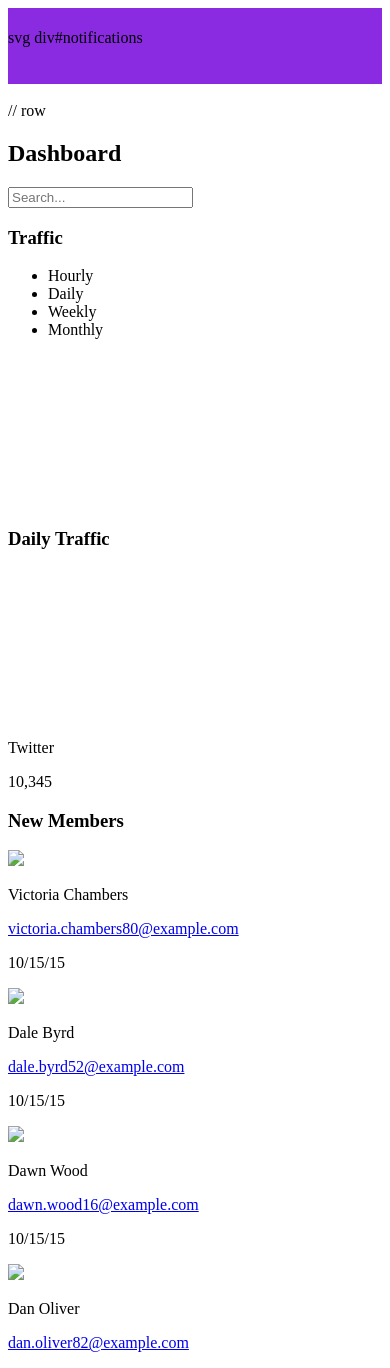
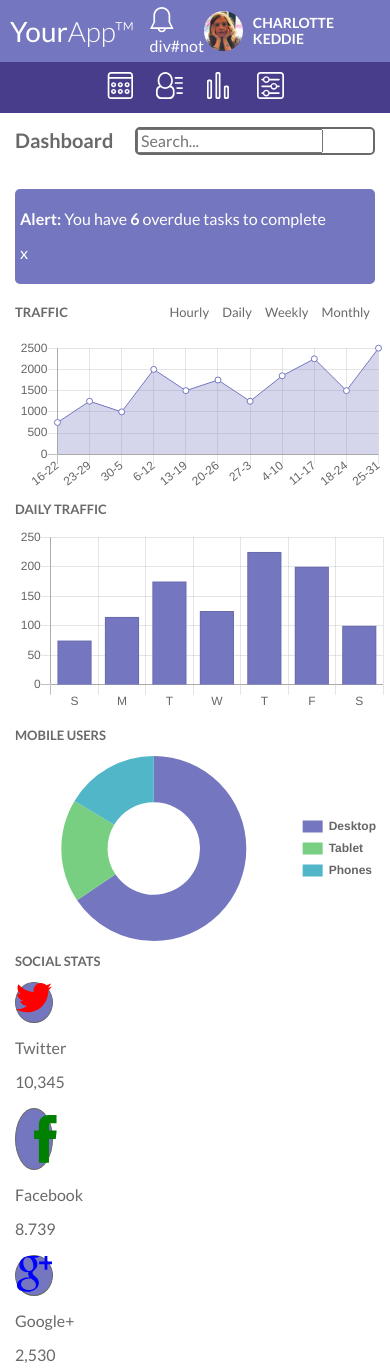
Before and after one commit to CharlotteSJK/ck-unit-7-webapp-dashboard, a plain HTML site: page index.html in a window 390 px wide. Shown: the top 1368 px of the page. Drawn offline with nearby package versions, Linux system fonts and the light colour scheme; files that its build step writes are made by us from their sources.

Commit message:
Added charts

```diff
--- a/app.js
+++ b/app.js
@@ -0,0 +1,156 @@
+const alertBanner = document.getElementById('alert');
+const trafficCanvas = document.getElementById('traffic-chart');
+const dailyCanvas = document.getElementById('daily-chart');
+const mobileCanvas = document.getElementById('mobile-chart');
+const user = document.getElementById('userField');
+const message = document.getElementById('messageField');
+const send = document.getElementById('send');
+
+
+// Alert Banner section
+
+// HTML for the alert banner
+
+alertBanner.innerHTML =
+`
+<div class="alert-banner">
+<p><strong>Alert:</strong> You have <strong>6</strong> overdue tasks
+to complete</p>
+<p class="alert-banner-close">x</p>
+</div>
+`
+
+alertBanner.style.backgroundColor = '#7477BF';
+alertBanner.style.borderRadius = '5px';
+alertBanner.style.padding = '5px';
+alertBanner.style.color = '#fff';
+
+alertBanner.addEventListener('click', e => {
+    const element = e.target;
+    if (element.classList.contains("alert-banner-close")) {
+    alertBanner.style.display = "none";
+    }
+});
+
+// Line Graph
+
+let trafficData = {
+    labels: ["16-22", "23-29", "30-5", "6-12", "13-19", "20-26", "27-3",
+    "4-10", "11-17", "18-24", "25-31"],
+    datasets: [{
+    data: [750, 1250, 1000, 2000, 1500, 1750, 1250, 1850, 2250, 1500,
+    2500],
+    backgroundColor: 'rgba(116, 119, 191, .3)',
+    borderColor: '#7477BF',
+    borderWidth: 1,
+    lineTension: 0,
+    pointBackgroundColor: '#fff',
+    pointBorderColor: '#7477BF',
+    pointBorderWidth: 1,
+    pointStyle: 'circle'
+    }]
+    };
+
+    let trafficOptions = {
+        aspectRatio: 2.5,
+        animation: {
+        duration: 0
+        },
+        scales: {
+        yAxes: [{
+        ticks: {
+        beginAtZero:true
+        }
+        }]
+        },
+        legend : {
+        display: false
+        }
+        };
+
+let trafficChart = new Chart(trafficCanvas, {
+    type: 'line',
+    data: trafficData,
+    options: trafficOptions
+    });
+
+
+// Bar Chart
+
+const dailyData = {
+    labels: ["S", "M", "T", "W", "T", "F", "S"],
+    datasets: [{
+    label: '# of Hits',
+    data: [75, 115, 175, 125, 225, 200, 100],
+    backgroundColor: '#7477BF',
+    borderWidth: 1
+    }]
+    };
+
+    const dailyOptions = {
+    scales: {
+    yAxes: [{
+    ticks: {
+    beginAtZero:true
+    }
+    }]
+    },
+    legend : {
+    display: false
+    }
+}
+
+let dailyChart = new Chart(dailyCanvas, {
+    type: 'bar',
+    data: dailyData,
+    options: dailyOptions
+    });
+
+
+// Doughnut Chart
+
+const mobileData = {
+    labels: ["Desktop", "Tablet", "Phones"],
+    datasets: [{
+    label: '# of Users',
+    data: [2000, 550, 500],
+    borderWidth: 0,
+    backgroundColor: [
+    '#7477BF',
+    '#78CF82',
+    '#51B6C8'
+    ]
+    }]
+    };
+
+const mobileOptions = {
+    legend: {
+    position: 'right',
+    labels: {
+    boxWidth: 20,
+    fontStyle: 'bold'
+    }
+    }
+    }
+
+let mobileChart = new Chart(mobileCanvas, {
+    type: 'doughnut',
+    data: mobileData,
+    options: mobileOptions
+    });
+
+
+// Messaging section
+
+send.addEventListener('click', () => {
+    // ensure user and message fields are filled out
+    if (user.value === "" && message.value === "") {
+    alert("Please fill out user and message fields before sending");
+    } else if (user.value === "" ) {
+    alert("Please fill out user field before sending");
+    } else if (message.value === "" ) {
+    alert("Please fill out message field before sending");
+    } else {
+    alert(`Message successfully sent to: ${user.value}`);
+    }
+    });
--- /dev/null
+++ b/css/styles.css
@@ -0,0 +1,191 @@
+body {
+    font-family: 'Lato', sans-serif;
+    color: #696969;
+}
+
+h2 {
+    font-size: 20px;
+}
+
+h3 {
+    font-size: 13px;
+    text-transform: uppercase;
+}
+
+.grid-container {
+    display: grid;
+    grid-template-columns: 100%;
+    grid-template-rows: auto;
+    grid-template-areas:
+		"header"
+		"navigation"
+		"main";
+}
+
+header {
+    grid-area: header;
+    background-color: #7477BF;
+    color: #fff;
+    margin-top: 0;
+
+    display: flex;
+    flex-direction: row;
+    justify-content: flex-end;
+    align-items: center;
+
+}
+
+header h1 {
+    margin: 15px;
+    margin-left: 10px;
+    font-size: 28px;
+    font-weight: lighter;
+}
+
+header img {
+    max-width: 50%;
+}
+
+header h3 {
+    font-size: 14px;
+    font-weight: bold;
+    margin-right: 10px;
+    margin-left: 10px;
+}
+
+nav {
+    grid-area: navigation;
+    background-color: #483D8B;
+    text-align: center;
+}
+
+nav img {
+    max-width: 7%;
+    margin: 10px;
+}
+
+main {
+    margin: 0 15px;
+    grid-area: main;
+}
+
+.main-header {
+    margin-bottom: 20px;
+}
+
+.main-header,
+.traffic-header {
+    display: flex;
+    justify-content: space-between;
+    align-items: center;
+}
+
+.main-header-search {
+    border: solid 2px;
+    border-radius: 5px;
+    padding-right: 50px;
+}
+
+.profile-image {
+    border-radius: 50%;
+    max-width: 10%;
+}
+
+.traffic-nav-link {
+    display: inline-block;
+    padding: 5px;
+    font-size: 13px;
+}
+
+.widget-container-full, .widget-container-half {
+    width: 95vw;
+    }
+
+ .social-image {
+        max-width: 10%;
+        max-height: 10%;
+        border: solid 1px;
+        border-radius: 50%;
+        background-color: #7477BF;
+    }
+
+.members-text a {
+    color: #7477BF;
+}
+
+
+
+
+
+
+
+
+
+
+
+
+@media (min-width: 768px) {
+
+    .grid-container {
+        grid-template-columns: 55px 1fr;
+        grid-template-areas:
+            "header header"
+            "navigation main";
+    }
+
+    .main {
+        display: grid;
+        grid-template-columns: 50%;
+        /* grid-template-rows: repeat(6, auto); */
+        /* grid-template-areas:
+		"main"
+		"traffic"
+        "daily daily"
+        "social"
+        "members recent-activity"
+        "message settings"; */
+
+    }
+
+    /* .main {
+        grid-area: main;
+    }
+
+    .traffic {
+        grid-area: traffic;
+    }
+
+    .daily {
+        grid-area: daily;
+    }
+
+    .members {
+        grid-area: members;
+    }
+
+    .recent-activity {
+        grid-area: recent-activity;
+    }
+
+    .message {
+        grid-area: message;
+    }
+
+    .settings {
+        grid-area: settings;
+    } */
+
+    .traffic, .social {
+        grid-column: 1 / span 2;
+        }
+
+     .daily, .members, .message {
+        grid-column: 1 / span 1;
+        }
+
+    .mobile, .activity, .settings {
+        grid-column: 2 / span 1;
+        }
+}
+
+@media (min-width: 1024px) {}
--- a/index.html
+++ b/index.html
@@ -4,26 +4,31 @@
     <meta charset="utf-8">
     <title>WebApp Dashboard</title>
     <meta name="viewport" content="width=device-width, initial-scale=1.0">
+    <link href="https://fonts.googleapis.com/css2?family=Lato:ital,wght@0,300;0,400;0,700;1,300&display=swap" rel="stylesheet">
     <link rel="stylesheet" type="text/css" href="css/styles.css">
+    <link rel="stylesheet" type="text/css" href="css/normalize.css">
   </head>
   <body class="grid-container">
 
     <header>
-      <h1></h1>
+      <h1><strong>Your</strong>App&trade;</h1>
       <div>
-        svg
-        div#notifications
+        <img src="icons/icon-bell.svg" alt="bell icon">
+        div#not
       </div>
-      <img>
-      <h3></h3>
+      <img src="images/rsz_ckedinburghsmall.jpg" class="profile-image">
+      <h3>Charlotte Keddie</h3>
     </header>
 
     <nav>
-      <a> <img> </a>
+      <a> <img src="icons/icon-dashboard.svg" alt="dashboard icon"> </a>
+      <a> <img src="icons/icon-members.svg" alt="members icon"> </a>
+      <a> <img src="icons/icon-visits.svg" alt="visits icon"> </a>
+      <a> <img src="icons/icon-settings.svg" alt="settings icon"> </a>
     </nav>
 
-    <main>
-      <div class="main-header"> // row
+    <main class="main">
+      <div class="main-header">
         <h2 class="headline">Dashboard</h2>
         <div class="main-header-search">
           <input type="search" placeholder="Search..." />
@@ -58,17 +63,40 @@
         </div>
       </section>
 
-      <div class="social-container">
-          <div class="social-image"
-        <!-- inline SVG not included for brevity -->
-          </div>
+      <!-- doughnut graph -->
+      <section class="mobile">
+        <h3>Mobile Users</h3>
+        <div class="widget-container-half">
+          <canvas id="mobile-chart"></canvas>
+        </div>
+      </section>
+
+
+
+      <div class="social">
+          <h3>Social Stats</h3>
+          <div class="social-image">
+          <img src="icons/icon-twitter.svg" alt="Twitter icon">
+        </div>
           <div class="social-text">
             <p>Twitter</p>
             <p>10,345</p>
           </div>
+          <div class="social-image">
+          <img src="icons/icon-facebook.svg" alt="Facebook icon">
+          </div>
+          <div class="social-text">
+            <p>Facebook</p>
+            <p>8.739</p>
+          </div>
+          <div class="social-image">
+            <img src="icons/icon-google-plus.svg" alt="Google+ icon">
+          </div>
+          <div class="social-text">
+            <p>Google+</p>
+            <p>2,530</p>
+          </div>
       </div>
-        <!-- add two more social containers and child
-        elements for other social media items -->
         </div>
         </div>
 
@@ -76,63 +104,65 @@
       <section class="members">
           <h3>New Members</h3>
           <div class="members-container">
-            <img src="images/Sept2018Profile.jpg" class="profile-image">
+            <img src="images/member-1.jpg" class="profile-image">
             <div class="members-text">
               <p>Victoria Chambers</p>
               <a href="#">victoria.chambers80@example.com</a>
             </div>
             <p>10/15/15</p>
 
-            <img src="images/Sept2018Profile.jpg" class="profile-image">
+            <img src="images/member-2.jpg" class="profile-image">
             <div class="members-text">
               <p>Dale Byrd</p>
               <a href="#">dale.byrd52@example.com</a>
             </div>
             <p>10/15/15</p>
 
-            <img src="images/Sept2018Profile.jpg" class="profile-image">
+            <img src="images/member-3.jpg" class="profile-image">
             <div class="members-text">
               <p>Dawn Wood</p>
               <a href="#">dawn.wood16@example.com</a>
             </div>
             <p>10/15/15</p>
 
-            <img src="images/Sept2018Profile.jpg" class="profile-image">
+            <img src="images/member-4.jpg" class="profile-image">
             <div class="members-text">
               <p>Dan Oliver</p>
               <a href="#">dan.oliver82@example.com</a>
             </div>
             <p>10/15/15</p>
         </div>
+        </section>
 
         <!-- recent activity widget -->
-        <section class="recent-activity">
+        <section class="activity">
           <h3>Recent Activity</h3>
           <div class="activity-container">
-            <img src="images/Sept2018Profile.jpg" class="profile-image">
+            <img src="images/member-1.jpg" class="profile-image">
             <div class="activity-text">
               <p>Victoria Chambers commented on YourApp's SEO Tips</p>
               <p>4 hours ago</p>
             </div>
 
-            <img src="images/Sept2018Profile.jpg" class="profile-image">
+            <img src="images/member-2.jpg" class="profile-image">
             <div class="activity-text">
               <p>Dale Byrd liked the post Facebook's Changes for 2016</p>
               <p>5 hours ago</p>
             </div>
 
-            <img src="images/Sept2018Profile.jpg" class="profile-image">
+            <img src="images/member-3.jpg" class="profile-image">
             <div class="activity-text">
               <p>Dawn Wood commented on Facebook's Changes for 2016</p>
               <p>5 hours ago</p>
             </div>
 
-            <img src="images/Sept2018Profile.jpg" class="profile-image">
+            <img src="images/member-4.jpg" class="profile-image">
             <div class="activity-text">
               <p>Dan Oliver posted YourApp's SEO Tips</p>
               <p>1 day ago</p>
             </div>
         </div>
+        </section>
 
           <!-- messaging widget -->
         <section class="message">
@@ -164,12 +194,8 @@
             <button class="button-disabled" id="cancel">Cancel</button>
           </div>
           </section>
-
-
-
     </main>
-
-
-    <script type="text/javascript" src="app.js"></script>
+    <script src="https://cdnjs.cloudflare.com/ajax/libs/Chart.js/2.9.3/Chart.js"></script>
+    <script src="app.js"></script>
   </body>
 </html>
--- a/styles.css
+++ /dev/null
@@ -1,32 +0,0 @@
-.grid-container {
-    display: grid;
-    grid-template-rows: 50px, 50px, auto;
-    grid-template-areas:
-		"header"
-		"nav"
-		"main";
-}
-
-header {
-    background-color: blueviolet;
-
-}
-
-
-
-
-
-
-
-
-
-
-
-
-@media (min-width: 768px) {
-
-}
-
-@media (min-width: 1024px) {
-
-}
```
Also changed, not shown: css/normalize.css (added), images/rsz_ckedinburghsmall.jpg (added).
